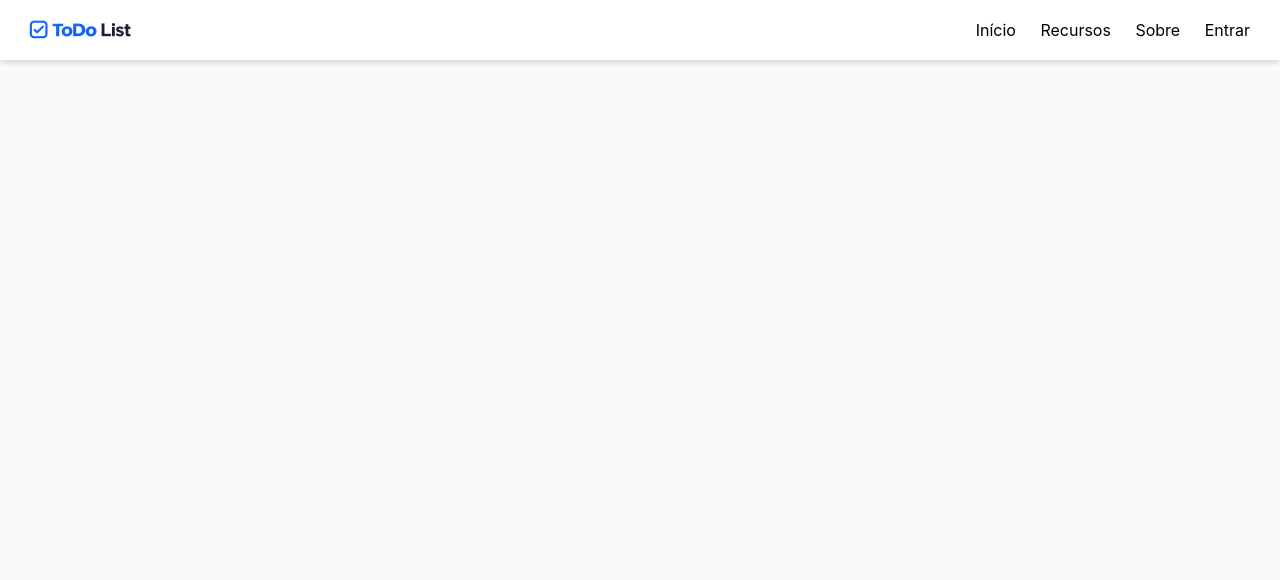
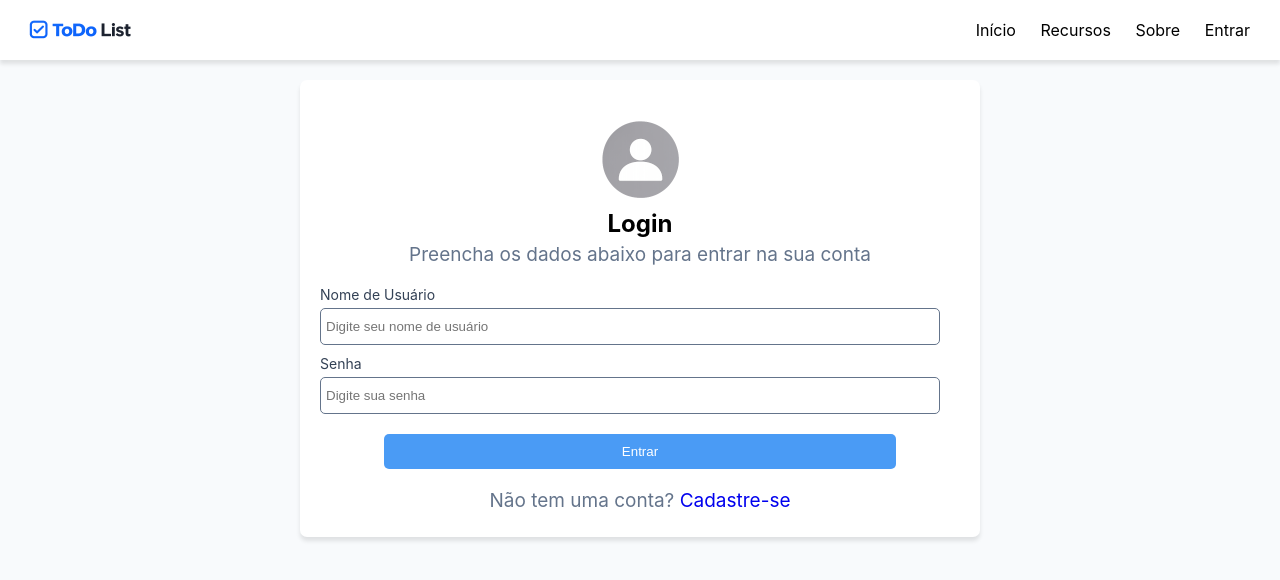
Before and after one commit to Henrique-OG/site_to_do_list, a Flask app: page /login in a window 1280 px wide. Shown: the top 580 px of the page. Run offline with Flask 3, Linux system fonts and the light colour scheme.

Commit message:
I finished the user account login part.
I finished the user account login part.

```diff
--- a/codigo/app.py
+++ b/codigo/app.py
@@ -1,6 +1,7 @@
 from flask import Flask
 
 app = Flask(__name__)
+app.secret_key = 'Yeshua'  # Chave secreta para sessões
 
 from config import Config
 from extentions import db
@@ -9,7 +10,9 @@ db.init_app(app)
 
 from models import *
 from routes.usuarios import usuarios_bp
+from routes.tarefas import tarefas_bp
 app.register_blueprint(usuarios_bp)
+app.register_blueprint(tarefas_bp)
 
 with app.app_context():
     db.create_all()
--- a/codigo/routes/usuarios.py
+++ b/codigo/routes/usuarios.py
@@ -1,4 +1,4 @@
-from flask import render_template, request, redirect, url_for, Blueprint
+from flask import render_template, request, redirect, session, url_for, Blueprint
 from models import Usuarios
 from extentions import db
 
@@ -25,8 +25,22 @@ def cadastro():
         db.session.add(novo_usuario)
         db.session.commit()
 
+        return redirect(url_for('usuarios.login'))
+
     return render_template('cadastro.html')
 
 @usuarios_bp.route('/login', methods=['GET', 'POST'])
 def login():
+
+    if request.method == 'POST':
+        nome = request.form['nome']
+        senha = request.form['senha']
+        usuario = Usuarios.query.filter_by(nome_usuario=nome).first()
+
+        if usuario and usuario.senha_usuario == senha:
+            session['usuario_id'] = usuario.id
+            return redirect(url_for('tarefas.tarefas'))
+        else:
+            return render_template('login.html', erro='Nome de usuário ou senha incorretos.')
+
     return render_template('login.html')
--- a/codigo/static/css/style.css
+++ b/codigo/static/css/style.css
@@ -19,6 +19,17 @@ body {
 
 h2, p {
     margin: 5px;
+}
+
+h1 {
+    color: var(--texto_principal);
+    font-size: 30px;
+    margin: 10px 5px;
+}
+
+p {
+    font-size: 19px;
+    color: var(--texto_secundario);
 }
 
 
@@ -53,6 +64,7 @@ nav a:hover {
 
 .textos {
     text-align: center;
+    margin-top: 20px;
 }
 
 label {
@@ -107,3 +119,38 @@ button:hover {
     font-size: 14px;
     margin-top: 10px;
 }
+
+.caixa_login {
+    background-color: var(--branco);
+    width: 50%;
+    padding: 20px;
+    margin: 20px auto;
+    border-radius: 7px;
+    box-shadow: 0 4px 4px rgba(0, 0, 0, 0.1);
+    max-width: 900px;
+}
+
+.cabecalho {
+    display: flex;
+    justify-content: space-between;
+    margin: 20px;
+}
+
+.botao {
+    background-color: var(--azul_botao);
+    color: var(--branco);
+    padding: 12px 20px;
+    border-radius: 5px;
+    border: 1px solid var(--azul_principal);
+    text-decoration: none;
+    text-align: center;
+    margin-left: 15px;
+}
+
+.opcoes {
+    margin:auto 0;
+}
+
+.botao:hover {
+    background-color: var(--azul_principal);
+}
--- a/codigo/templates/cadastro.html
+++ b/codigo/templates/cadastro.html
@@ -24,7 +24,7 @@
             <p>Preencha os dados abaixo para se cadastrar</p>
         </div>
         <div class="parte_forms">
-            <form action="/cadastro" method="POST">
+            <form action="{{url_for('usuarios.cadastro')}}" method="POST">
                 <div class="campo">
                     <label for="nome">Nome de usuário</label>
                     <input type="text" id="nome" name="nome" placeholder="Digite seu nome de usuário" required>
--- a/codigo/templates/login.html
+++ b/codigo/templates/login.html
@@ -16,4 +16,33 @@
             <a href="#">Entrar</a>
         </nav>
     </header>
+
+    <section class="caixa_login">
+        <div class="textos">
+            <img src="../static/imagens/logo_pessoa.png" alt="Logo pessoa">
+            <h2>Login</h2>
+            <p>Preencha os dados abaixo para entrar na sua conta</p>
+        </div>
+        <div class="parte_forms">
+            <form action="/login" method="POST">
+                <div class="campo">
+                    <label for="nome">Nome de Usuário</label>
+                    <input type="text" id="nome" name="nome" placeholder="Digite seu nome de usuário" required>
+                </div>
+                <div class="campo">
+                    <label for="senha">Senha</label>
+                    <input type="password" id="senha" name="senha" placeholder="Digite sua senha" required>
+                </div>
+                <div class="campo_botao">
+                    <button type="submit">Entrar</button>
+                </div>
+            </form>
+        </div>
+        <div class="textos">
+            {% if erro %}
+                <p class="erro">{{ erro }}</p>
+            {% endif %}
+            <p>Não tem uma conta? <a href="{{ url_for('usuarios.cadastro') }}">Cadastre-se</a></p>
+        </div>
+    </section>
 </body>
```
Also changed, not shown: codigo/models.py (+7 -0 lines), codigo/routes/tarefas.py (added, +14 -0 lines), codigo/templates/adicionar_tarefa.html (added, +10 -0 lines), codigo/templates/tarefas.html (added, +24 -0 lines).
